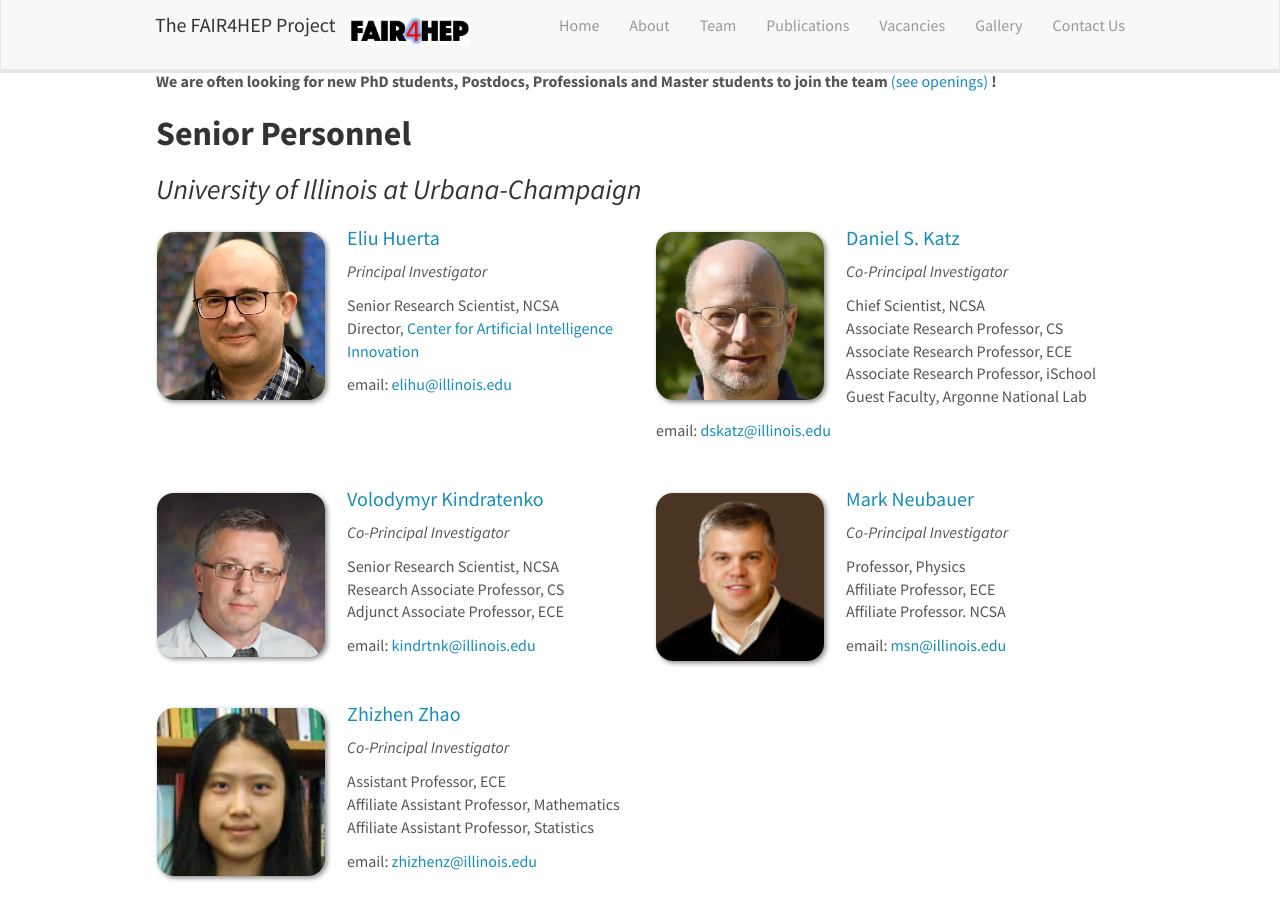
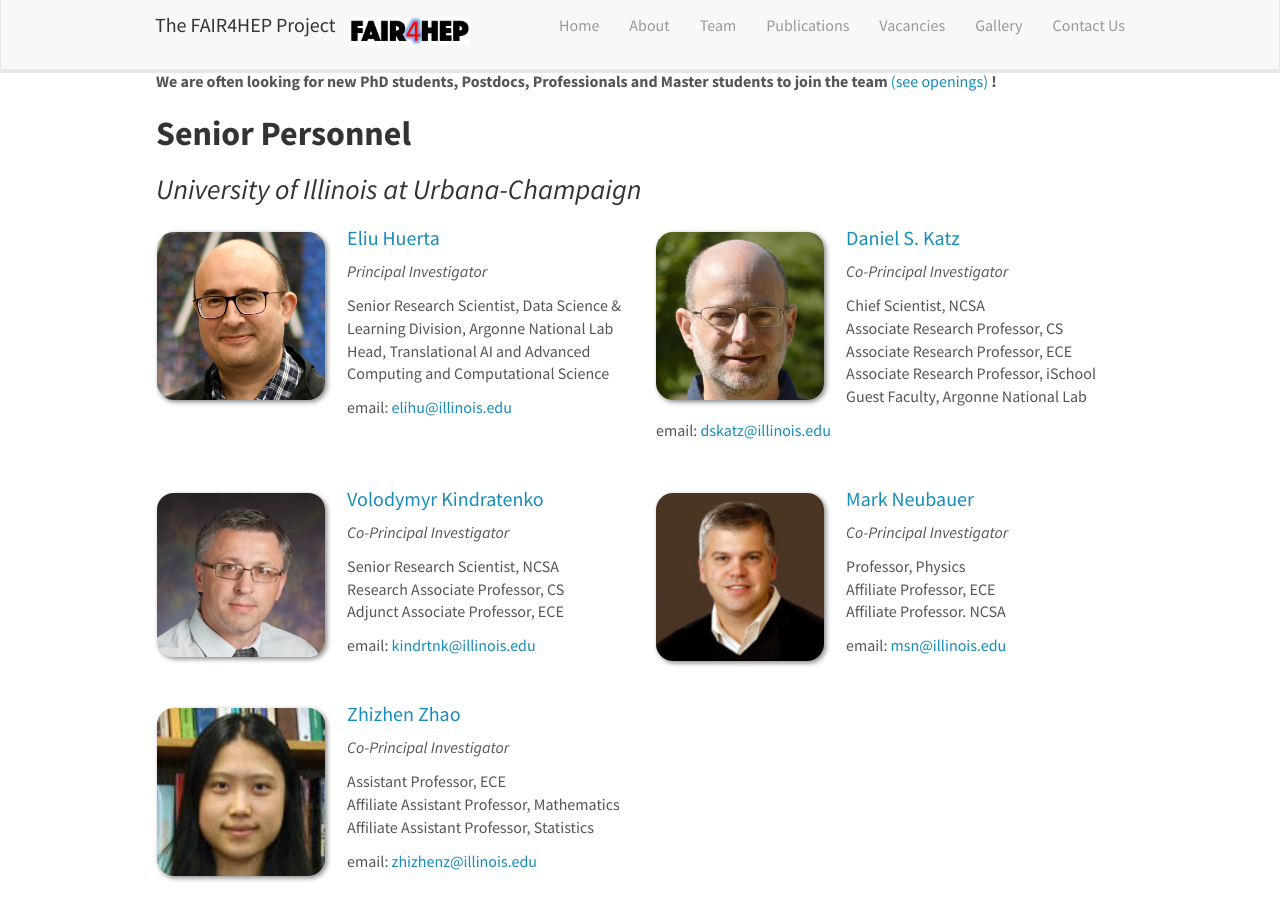
Before and after one commit to FAIR4HEP/fair4hep.github.io, a Jekyll site: the page built from _pages/team.md, in a window 1280 px wide and 900 px high. Built offline with Jekyll 4.4.1, drawn with Linux system fonts in a browser that asks for light colours; nearby versions of some CDN libraries.

Commit message:
Update Eliu's affiations

```diff
--- a/_data/team_senior.yml
+++ b/_data/team_senior.yml
@@ -4,8 +4,8 @@
   info: Principal Investigator
   email: elihu@illinois.edu
   number_addinfo: 2
-  addinfo1: Senior Research Scientist, NCSA
-  addinfo2: Director, <a href="https://ai.ncsa.illinois.edu">Center for Artificial Intelligence Innovation</a>
+  addinfo1: Senior Research Scientist, Data Science & Learning Division, Argonne National Lab
+  addinfo2: Head, Translational AI and Advanced Computing and Computational Science
   addinfo3:
   addinfo4:
 - name: <a href="https://danielskatz.org">Daniel S. Katz</a>
```
Also changed, not shown: images/teampic/DDiaz.JPG.
